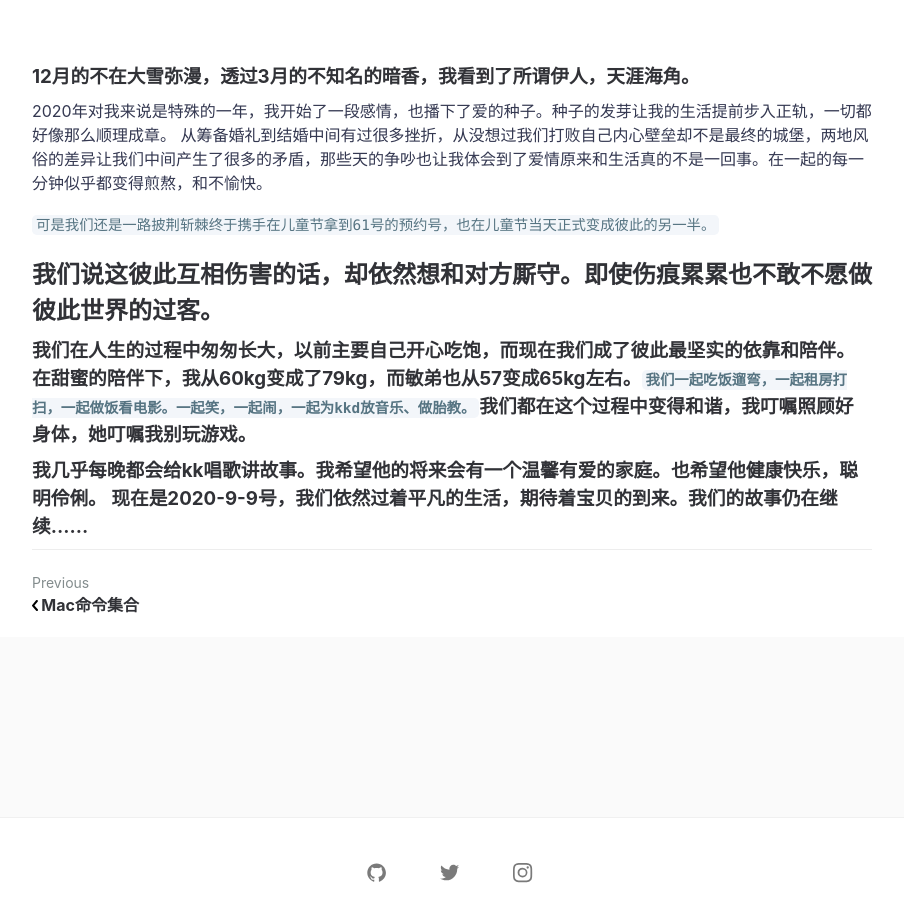
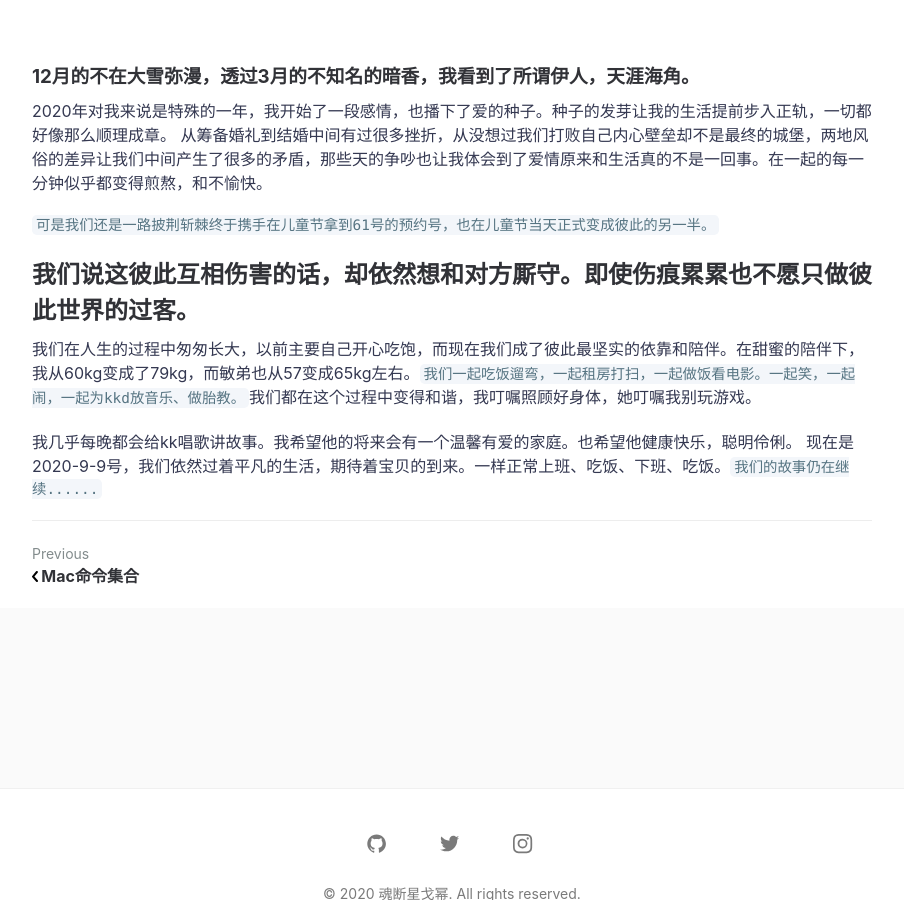
Before and after one commit to hunduanxinggemi/vvList.github.io, a Jekyll site: the page built from _posts/2020-09-8-致我即将出生的kk.md, in a window 1280 px wide and 900 px high, scrolled down 593 px. Shown: the whole window, without its empty margins (188-1092 px from the left). Built offline with Jekyll 4.4.1, drawn with Linux system fonts in a browser that asks for light colours; comment, search, counter and statistics services are not loaded.

Commit message:
添加博客

```diff
--- a/_posts/2020-09-8-致我即将出生的kk.md
+++ b/_posts/2020-09-8-致我即将出生的kk.md
@@ -11,9 +11,9 @@ featured-img: sleek
 从筹备婚礼到结婚中间有过很多挫折，从没想过我们打败自己内心壁垒却不是最终的城堡，两地风俗的差异让我们中间产生了很多的矛盾，那些天的争吵也让我体会到了爱情原来和生活真的不是一回事。在一起的每一分钟似乎都变得煎熬，和不愉快。
 
 `可是我们还是一路披荆斩棘终于携手在儿童节拿到61号的预约号，也在儿童节当天正式变成彼此的另一半。`
-## 我们说这彼此互相伤害的话，却依然想和对方厮守。即使伤痕累累也不敢不愿做彼此世界的过客。
+## 我们说这彼此互相伤害的话，却依然想和对方厮守。即使伤痕累累也不愿只做彼此世界的过客。
 
-### 我们在人生的过程中匆匆长大，以前主要自己开心吃饱，而现在我们成了彼此最坚实的依靠和陪伴。在甜蜜的陪伴下，我从60kg变成了79kg，而敏弟也从57变成65kg左右。`我们一起吃饭遛弯，一起租房打扫，一起做饭看电影。一起笑，一起闹，一起为kkd放音乐、做胎教。`我们都在这个过程中变得和谐，我叮嘱照顾好身体，她叮嘱我别玩游戏。
+ 我们在人生的过程中匆匆长大，以前主要自己开心吃饱，而现在我们成了彼此最坚实的依靠和陪伴。在甜蜜的陪伴下，我从60kg变成了79kg，而敏弟也从57变成65kg左右。`我们一起吃饭遛弯，一起租房打扫，一起做饭看电影。一起笑，一起闹，一起为kkd放音乐、做胎教。`我们都在这个过程中变得和谐，我叮嘱照顾好身体，她叮嘱我别玩游戏。
 
 
-### 我几乎每晚都会给kk唱歌讲故事。我希望他的将来会有一个温馨有爱的家庭。也希望他健康快乐，聪明伶俐。 现在是2020-9-9号，我们依然过着平凡的生活，期待着宝贝的到来。我们的故事仍在继续......
+我几乎每晚都会给kk唱歌讲故事。我希望他的将来会有一个温馨有爱的家庭。也希望他健康快乐，聪明伶俐。 现在是2020-9-9号，我们依然过着平凡的生活，期待着宝贝的到来。一样正常上班、吃饭、下班、吃饭。`我们的故事仍在继续......`
```
